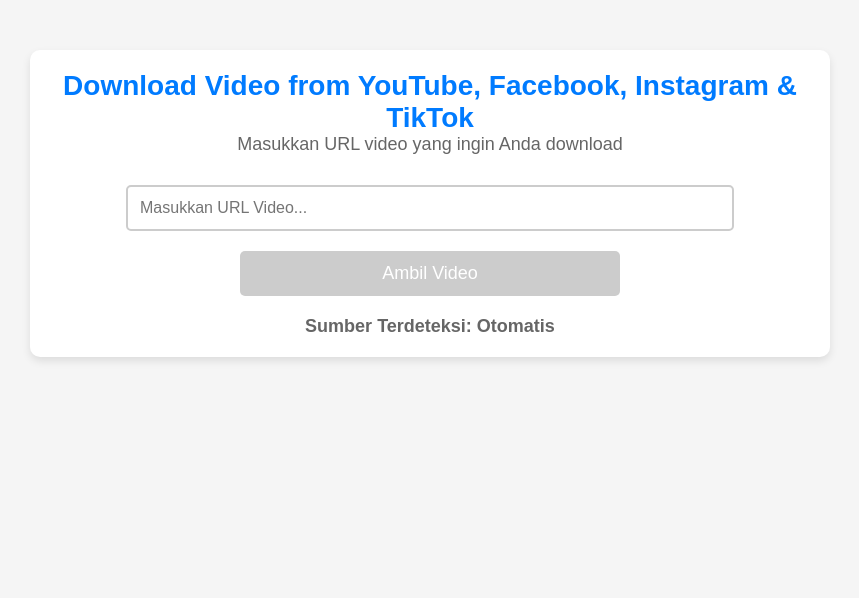
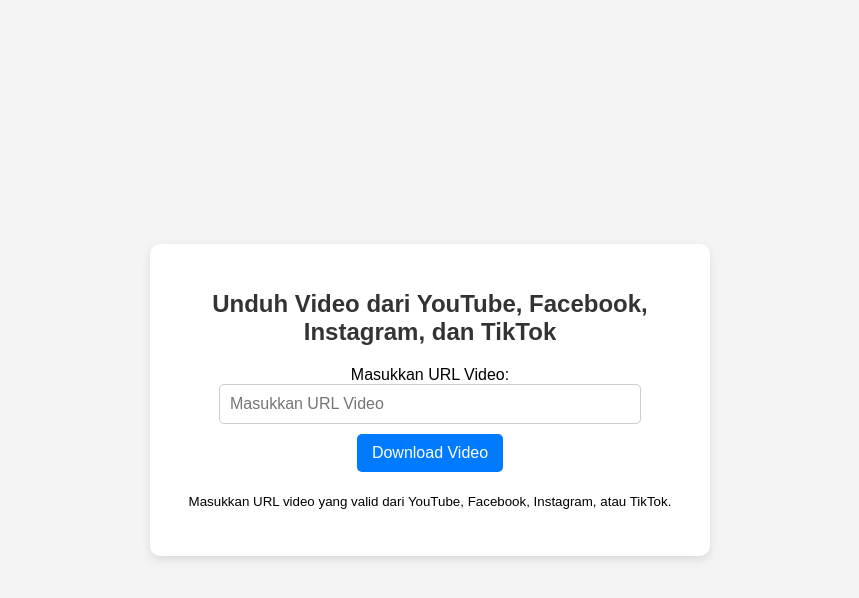
Before and after one commit to hamidulumar/my-downloads, a website: page index.html in a window 1280 px wide. Shown: the whole page, without its empty margins (210-1069 px from the left). Drawn offline with Linux system fonts and the light colour scheme.

Commit message:
Add files via upload

```diff
--- a/index.html
+++ b/index.html
@@ -1,37 +1,25 @@
 <!DOCTYPE html>
-<html lang="en">
+<html lang="id">
 <head>
     <meta charset="UTF-8">
     <meta name="viewport" content="width=device-width, initial-scale=1.0">
-    <title>Ambil Video</title>
+    <meta name="description" content="Unduh video dari YouTube, Facebook, Instagram, dan TikTok dengan mudah">
+    <meta name="keywords" content="download, youtube, facebook, instagram, tiktok, video downloader">
+    <meta name="author" content="Website Video Downloader">
+    <title>Download Video - YouTube, Facebook, Instagram, TikTok</title>
     <link rel="stylesheet" href="style.css">
 </head>
 <body>
     <div class="container">
-        <header>
-            <h1>Download Video from YouTube, Facebook, Instagram & TikTok</h1>
-            <p>Masukkan URL video yang ingin Anda download</p>
-        </header>
-
-        <div class="download-form">
-            <input type="text" id="videoUrl" placeholder="Masukkan URL Video..." oninput="detectPlatform()" />
-            <button id="downloadBtn" onclick="startDownload()" disabled>Ambil Video</button>
-        </div>
-
-        <div class="platform-info" id="platformInfo">
-            <p><strong>Sumber Terdeteksi:</strong> <span id="platformName">Otomatis</span></p>
-        </div>
-
-        <div class="download-details" id="downloadDetails" style="display: none;">
-            <h3>Informasi Video</h3>
-            <div class="thumbnail">
-                <img id="videoThumbnail" src="" alt="Video Thumbnail">
-            </div>
-            <p id="videoTitle">Judul Video akan muncul di sini</p>
-            <a id="downloadLink" href="#" class="btn" download>Download Now</a>
-        </div>
+        <h1>Unduh Video dari YouTube, Facebook, Instagram, dan TikTok</h1>
+        <form id="downloadForm" action="/download" method="POST">
+            <label for="url">Masukkan URL Video:</label>
+            <input type="text" id="url" name="url" placeholder="Masukkan URL Video" required>
+            <button type="submit">Download Video</button>
+        </form>
+        <p id="error-message"></p>
+        <p><small>Masukkan URL video yang valid dari YouTube, Facebook, Instagram, atau TikTok.</small></p>
     </div>
-
     <script src="script.js"></script>
 </body>
 </html>
--- a/package.json
+++ b/package.json
@@ -12,6 +12,6 @@
   "description": "",
   "dependencies": {
     "body-parser": "^1.20.3",
-    "express": "^4.21.1"
+    "express": "^4.21.2"
   }
 }
--- a/script.js
+++ b/script.js
@@ -1,49 +1,40 @@
-function detectPlatform() {
-    const urlInput = document.getElementById('videoUrl').value;
-    const platformInfo = document.getElementById('platformInfo');
-    const downloadBtn = document.getElementById('downloadBtn');
-    const platformName = document.getElementById('platformName');
+document.getElementById('downloadForm').addEventListener('submit', function(event) {
+    event.preventDefault(); // Mencegah form submit secara default
 
-    const youtubePattern = /youtube.com|youtu.be/;
-    const facebookPattern = /facebook.com/;
-    const instagramPattern = /instagram.com/;
-    const tiktokPattern = /tiktok.com/;
+    const url = document.getElementById('url').value;
+    const errorMessage = document.getElementById('error-message');
 
-    // Detect platform
-    if (youtubePattern.test(urlInput)) {
-        platformName.textContent = 'YouTube';
-        platformInfo.style.display = 'block';
-        downloadBtn.disabled = false;
-    } else if (facebookPattern.test(urlInput)) {
-        platformName.textContent = 'Facebook';
-        platformInfo.style.display = 'block';
-        downloadBtn.disabled = false;
-    } else if (instagramPattern.test(urlInput)) {
-        platformName.textContent = 'Instagram';
-        platformInfo.style.display = 'block';
-        downloadBtn.disabled = false;
-    } else if (tiktokPattern.test(urlInput)) {
-        platformName.textContent = 'TikTok';
-        platformInfo.style.display = 'block';
-        downloadBtn.disabled = false;
-    } else {
-        platformInfo.style.display = 'none';
-        downloadBtn.disabled = true;
+    // Validasi URL menggunakan regex yang mendukung YouTube, Facebook, Instagram, TikTok
+    const urlRegex = /^(https?:\/\/)?(www\.)?(youtube\.com|youtu\.be|facebook\.com|instagram\.com|tiktok\.com)\/.+$/;
+
+    if (!urlRegex.test(url)) {
+        errorMessage.textContent = 'URL tidak valid. Pastikan URL berasal dari YouTube, Facebook, Instagram, atau TikTok.';
+        errorMessage.style.color = 'red';
+        return;
     }
-}
 
-function startDownload() {
-    const urlInput = document.getElementById('videoUrl').value;
-    const downloadDetails = document.getElementById('downloadDetails');
-    const downloadLink = document.getElementById('downloadLink');
-    const videoThumbnail = document.getElementById('videoThumbnail');
-    const videoTitle = document.getElementById('videoTitle');
+    errorMessage.textContent = ''; // Kosongkan pesan error jika validasi sukses
 
-    // Simulating the video data (replace with real API call to fetch video details)
-    videoThumbnail.src = 'https://via.placeholder.com/200'; // Example image
-    videoTitle.textContent = 'Sample Video Title'; // Example title
-    downloadLink.href = urlInput; // Direct URL for download (replace with actual link)
-
-    // Display download section
-    downloadDetails.style.display = 'block';
-}
+    // Kirim data URL ke server
+    fetch('/download', {
+        method: 'POST',
+        headers: {
+            'Content-Type': 'application/x-www-form-urlencoded',
+        },
+        body: `url=${encodeURIComponent(url)}`
+    })
+    .then(response => response.text())
+    .then(data => {
+        // Menampilkan pesan berdasarkan hasil dari server
+        if (data.includes("Terjadi kesalahan")) {
+            errorMessage.textContent = 'Terjadi kesalahan saat mengunduh video.';
+            errorMessage.style.color = 'red';
+        } else {
+            alert('Video berhasil diunduh!');
+        }
+    })
+    .catch(error => {
+        errorMessage.textContent = 'Terjadi kesalahan pada server.';
+        errorMessage.style.color = 'red';
+    });
+});
--- a/style.css
+++ b/style.css
@@ -1,128 +1,58 @@
-/* Reset dasar */
-* {
+body {
+    font-family: Arial, sans-serif;
+    background-color: #f4f4f4;
     margin: 0;
     padding: 0;
-    box-sizing: border-box;
+    display: flex;
+    justify-content: center;
+    align-items: center;
+    height: 100vh;
 }
 
-/* Styling Umum */
-body {
-    font-family: 'Arial', sans-serif;
-    background-color: #f5f5f5;
+.container {
+    background-color: white;
+    padding: 30px;
+    border-radius: 10px;
+    box-shadow: 0px 4px 10px rgba(0, 0, 0, 0.1);
+    text-align: center;
+    width: 90%;
+    max-width: 500px;
+}
+
+h1 {
+    font-size: 24px;
     color: #333;
 }
 
-.container {
-    max-width: 800px;
-    margin: 50px auto;
-    padding: 20px;
-    background-color: #fff;
-    border-radius: 10px;
-    box-shadow: 0 4px 8px rgba(0, 0, 0, 0.1);
+form {
+    margin: 20px 0;
 }
 
-/* Header */
-header {
-    text-align: center;
-    margin-bottom: 30px;
-}
-
-h1 {
-    font-size: 28px;
-    color: #007bff;
-}
-
-p {
-    font-size: 18px;
-    color: #666;
-}
-
-/* Form Input */
-.download-form {
-    display: flex;
-    flex-direction: column;
-    align-items: center;
-}
-
-#videoUrl {
+input[type="text"] {
+    padding: 10px;
     width: 80%;
-    padding: 12px;
-    margin-bottom: 20px;
-    border: 2px solid #ccc;
+    margin-bottom: 10px;
+    border: 1px solid #ccc;
     border-radius: 5px;
     font-size: 16px;
 }
 
-#downloadBtn {
-    width: 50%;
-    padding: 12px;
-    background-color: #28a745;
+button {
+    padding: 10px 15px;
+    background-color: #007bff;
     color: white;
     border: none;
     border-radius: 5px;
-    font-size: 18px;
+    font-size: 16px;
     cursor: pointer;
-    transition: background-color 0.3s ease;
 }
 
-#downloadBtn:hover {
-    background-color: #218838;
-}
-
-#downloadBtn:disabled {
-    background-color: #ccc;
-    cursor: not-allowed;
-}
-
-/* Platform Info */
-.platform-info {
-    text-align: center;
-    margin-top: 20px;
-}
-
-.platform-info span {
-    font-weight: bold;
-}
-
-/* Download Section */
-.download-details {
-    margin-top: 30px;
-    padding: 20px;
-    border: 2px solid #ddd;
-    border-radius: 10px;
-    background-color: #f9f9f9;
-    text-align: center;
-}
-
-.thumbnail img {
-    width: 100%;
-    max-width: 200px;
-    height: auto;
-    border-radius: 10px;
-}
-
-#downloadLink {
-    display: inline-block;
-    margin-top: 20px;
-    padding: 12px 25px;
-    background-color: #007bff;
-    color: white;
-    text-decoration: none;
-    border-radius: 5px;
-    font-size: 16px;
-}
-
-#downloadLink:hover {
+button:hover {
     background-color: #0056b3;
 }
 
-/* Responsiveness */
-@media (max-width: 600px) {
-    .download-form {
-        width: 100%;
-    }
-
-    #downloadBtn {
-        width: 100%;
-    }
+#error-message {
+    margin-top: 20px;
+    font-size: 14px;
+    color: red;
 }
```
Also changed, not shown: server.js (+49 -20 lines), 1 other file.
